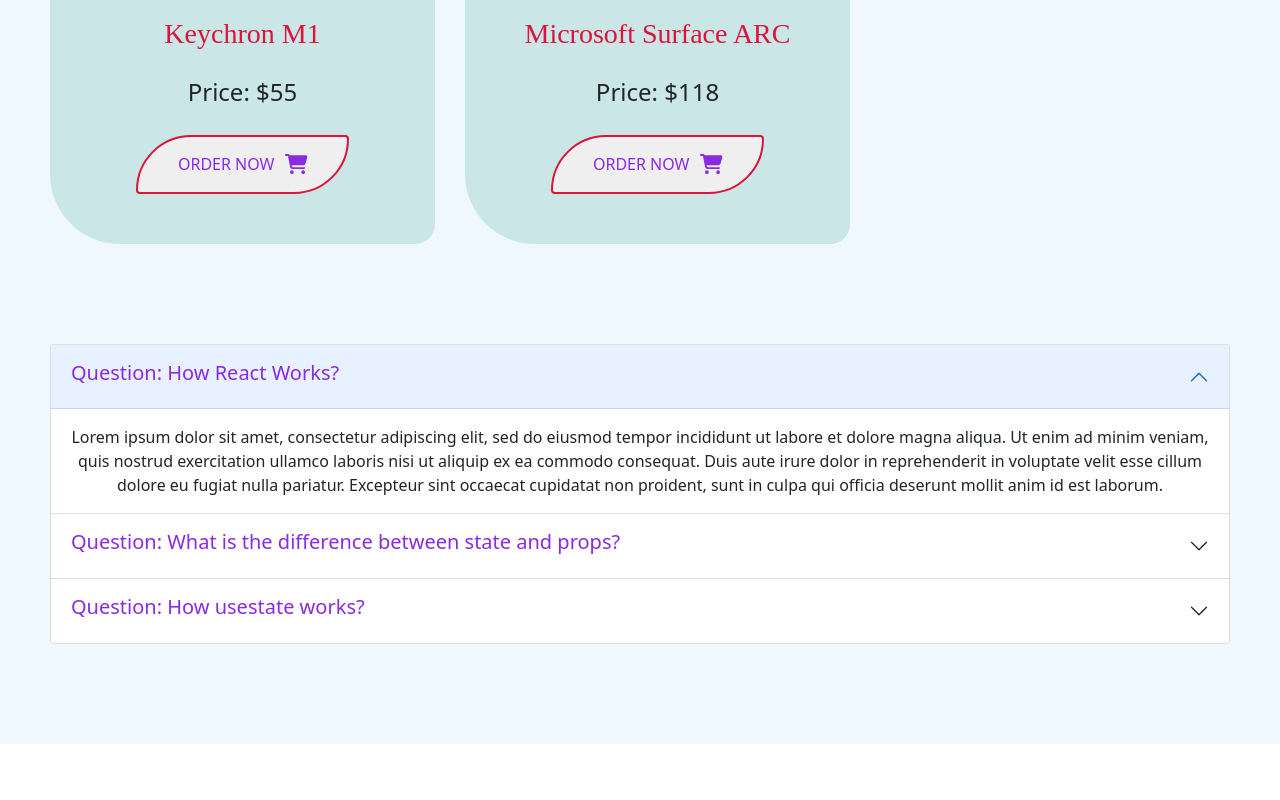
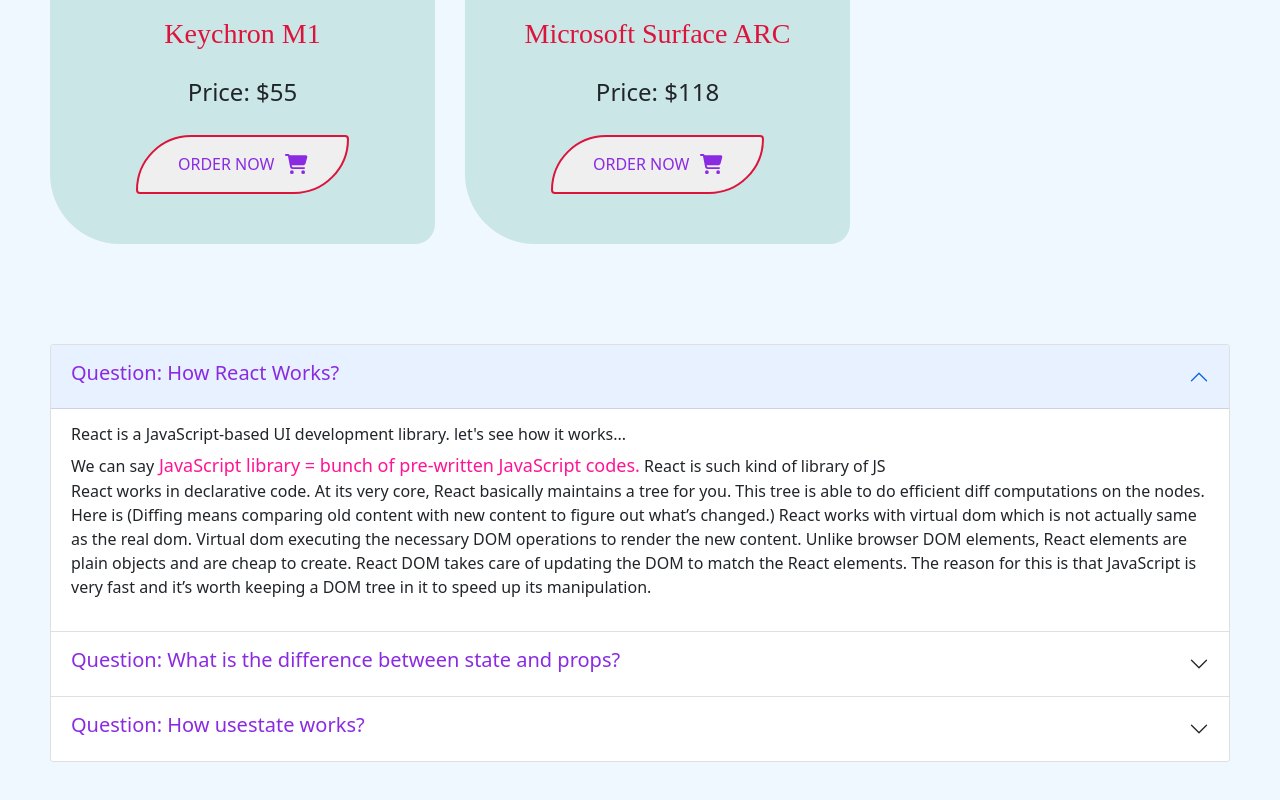
Before and after one commit to nasim8382/mouse-holic, a React (Create React App) app: page / in a window 1280 px wide. Shown: the part 3298-4098 px from the top of the page. Before the commit the page ends 4042 px from the top, so only its background shows below. Built offline with nearby package versions, Linux system fonts and the light colour scheme.

Commit message:
all answers are done

```diff
--- a/src/components/Answers/Answers.css
+++ b/src/components/Answers/Answers.css
@@ -1,7 +1,17 @@
 .accordian {
     padding: 100px 50px;
+    text-align: left;
 }
 
 .accordian-heading {
     color: blueviolet;
 }
+
+.ordered-list li{
+    margin-bottom: 10px;
+}
+
+.accordian-text span {
+    color: deeppink;
+    font-size: 18px;
+}
--- a/src/components/Answers/Answers.js
+++ b/src/components/Answers/Answers.js
@@ -9,37 +9,36 @@
             <Accordion.Item eventKey="0">
                 <Accordion.Header><h5 className='accordian-heading'>Question: How React Works? </h5></Accordion.Header>
                 <Accordion.Body>
-                    Lorem ipsum dolor sit amet, consectetur adipiscing elit, sed do eiusmod
-                    tempor incididunt ut labore et dolore magna aliqua. Ut enim ad minim
-                    veniam, quis nostrud exercitation ullamco laboris nisi ut aliquip ex ea
-                    commodo consequat. Duis aute irure dolor in reprehenderit in voluptate
-                    velit esse cillum dolore eu fugiat nulla pariatur. Excepteur sint occaecat
-                    cupidatat non proident, sunt in culpa qui officia deserunt mollit anim id
-                    est laborum.
+                   <h6>React is a JavaScript-based UI development library. let's see how it works...</h6>
+                   <p className='accordian-text'>
+                       We can say
+                       <span> JavaScript library = bunch of pre-written JavaScript codes.</span> React is such kind of library of JS <br></br>
+                       React works in declarative code. At its very core, React basically maintains a tree for you. This tree is able to do efficient diff computations on the nodes. Here is (Diffing means comparing old content with new content to figure out what’s changed.) React works with virtual dom which is not actually same as the real dom. Virtual dom executing the necessary DOM operations to render the new content. Unlike browser DOM elements, React elements are plain objects and are cheap to create. React DOM takes care of updating the DOM to match the React elements. The reason for this is that JavaScript is very fast and it’s worth keeping a DOM tree in it to speed up its manipulation.
+                   </p>
                 </Accordion.Body>
             </Accordion.Item>
             <Accordion.Item eventKey="1">
                 <Accordion.Header><h5 className='accordian-heading'>Question: What is the difference between state and props?</h5></Accordion.Header>
                 <Accordion.Body>
-                    Lorem ipsum dolor sit amet, consectetur adipiscing elit, sed do eiusmod
-                    tempor incididunt ut labore et dolore magna aliqua. Ut enim ad minim
-                    veniam, quis nostrud exercitation ullamco laboris nisi ut aliquip ex ea
-                    commodo consequat. Duis aute irure dolor in reprehenderit in voluptate
-                    velit esse cillum dolore eu fugiat nulla pariatur. Excepteur sint occaecat
-                    cupidatat non proident, sunt in culpa qui officia deserunt mollit anim id
-                    est laborum.
+                    <h6>The differences are:</h6>
+                    <ol className='ordered-list'>
+                        <li><strong>Props</strong>  are immutable (that means it cannot be modified) but <strong>State</strong>  is Mutable(that means we have the freedom to modified it).</li>
+                        <li>By <strong>Props</strong>  we can passed data from one component to another but <strong>State</strong> has the limitation to pass data within the component only.</li>
+                        <li><strong>Props</strong> are equivalent to local variables in a function on the other hand <strong>State</strong> is equivalent to function parameters.</li>
+                        <li><strong>Props</strong> are read-only but we can both read and write with  <strong>State</strong>.</li>
+                        <li><strong>Props</strong> gives us the oppurtunity to make components reusable but <strong>State</strong> cannot make components reusable.</li>
+                        <li>We can access <strong>Props</strong> by the child component but <strong>State</strong> cannot be accessed by child components.</li>
+                    </ol>
                 </Accordion.Body>
             </Accordion.Item>
             <Accordion.Item eventKey="2">
                 <Accordion.Header><h5 className='accordian-heading'>Question: How usestate works?</h5></Accordion.Header>
                 <Accordion.Body>
-                    Lorem ipsum dolor sit amet, consectetur adipiscing elit, sed do eiusmod
-                    tempor incididunt ut labore et dolore magna aliqua. Ut enim ad minim
-                    veniam, quis nostrud exercitation ullamco laboris nisi ut aliquip ex ea
-                    commodo consequat. Duis aute irure dolor in reprehenderit in voluptate
-                    velit esse cillum dolore eu fugiat nulla pariatur. Excepteur sint occaecat
-                    cupidatat non proident, sunt in culpa qui officia deserunt mollit anim id
-                    est laborum.
+                    <h6>Short explaination of useState hook:</h6>
+                    <p>
+                        We know that hooks are a fundamentally simpler way to encapsulate stateful behavior and side effects in user interfaces. <br></br>
+                        Mainly <strong>useState</strong> is a React Hook, which allows us to track state variables in the JSX functional component. It is a special function that takes one argument which is the initial state and returns an array of two entries.The first element is the initial state and the second one is a function that is used for updating the state. Interesting fact is, we can also pass a function as an argument if the initial state has to be computed. And the value returned by the function will be used as the initial state.
+                    </p>
                 </Accordion.Body>
             </Accordion.Item>
             </Accordion>
```
